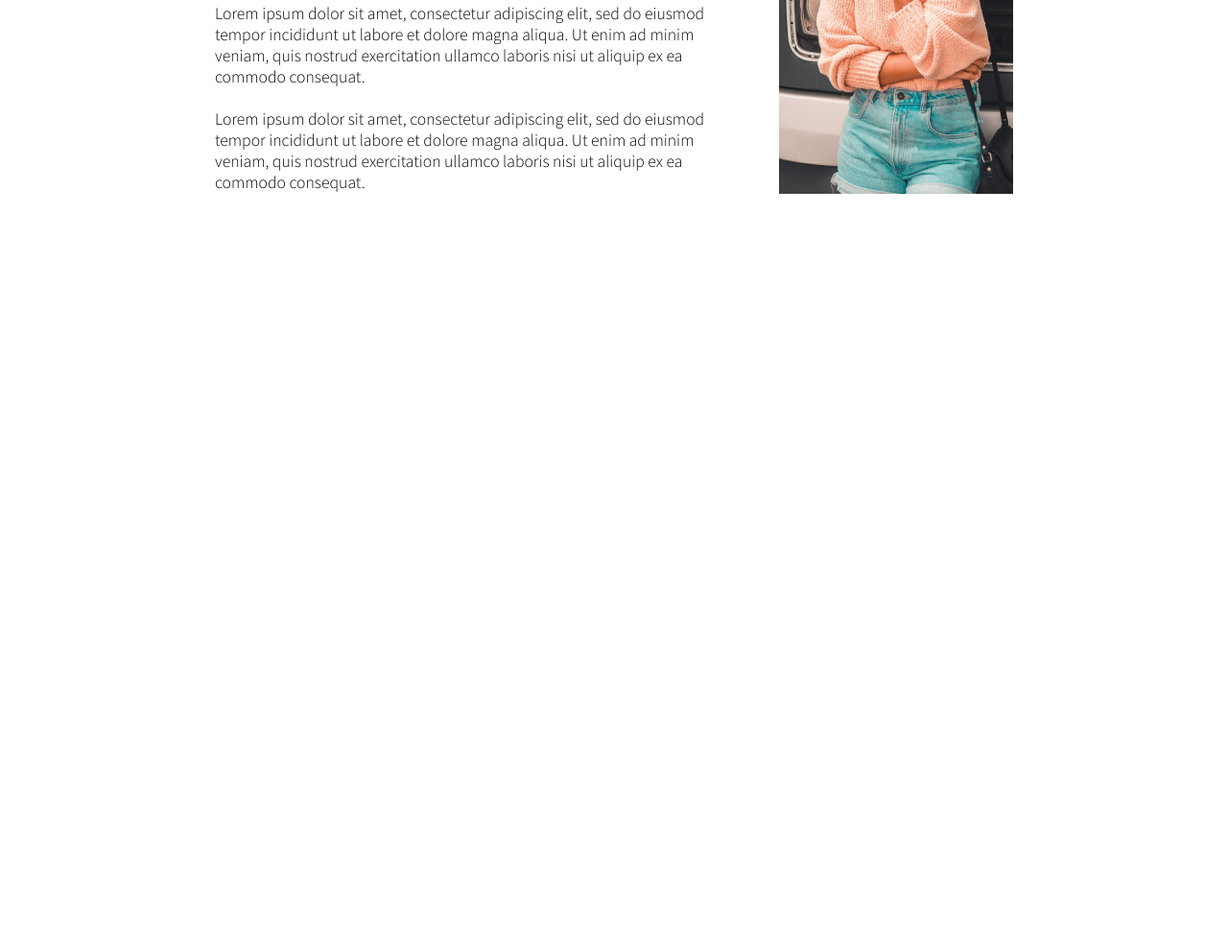
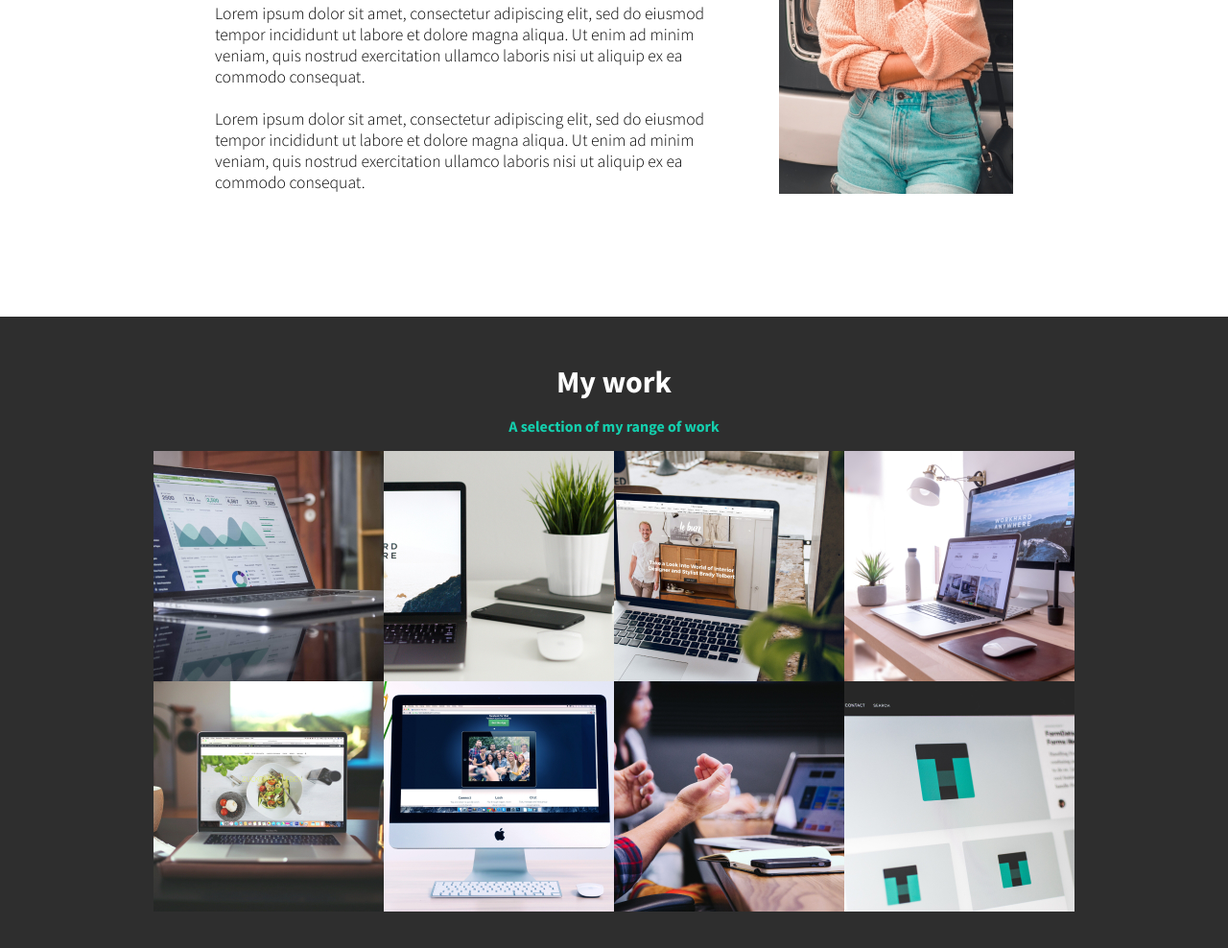
Before and after one commit to abh7662/UI_Design_Fundamentals, a plain HTML site: page Portfolio_Design/index.html in a window 1280 px wide. Shown: the part 1306-2294 px from the top of the page at 96% size. Before the commit the page ends 1636 px from the top, so only its background shows below. Drawn offline with Linux system fonts and the light colour scheme.

Commit message:
section_my_work completed

```diff
--- a/Portfolio_Design/index.css
+++ b/Portfolio_Design/index.css
@@ -139,3 +139,34 @@ html, body {
     height: 406px;
     object-fit: cover;
 }
+
+.section_my_work{
+    display: grid;
+    background-color: #2E2E2E;
+    color: white;
+    grid-template: auto auto auto auto / repeat(4, 240px);
+    justify-content: center;
+    align-content: center;
+    padding: 3em 0;
+    padding-bottom: 8em;
+}
+
+.section_my_work h1{
+    grid-column: 1/-1;
+    grid-row: 1;
+    text-align: center;
+    margin: 0;
+}
+
+.section_my_work p{
+    grid-column: 1/-1;
+    grid-row: 2;
+    text-align: center;
+    font-size: 1em;
+    color: #14CFAE;
+    font-weight: 700;
+}
+.section_my_work img{
+    width: 240px;
+    height: 240px;
+}
--- a/Portfolio_Design/index.html
+++ b/Portfolio_Design/index.html
@@ -38,7 +38,16 @@
             <img src="img/dev-jane-02.jpg" alt="dev-jane-02.jpg">
         </div>
         <div class="section_my_work">
-
+            <h1>My work</h1>
+            <p>A selection of my range of work</p>
+            <img src="img/portfolio-01.jpg" alt="">
+            <img src="img/portfolio-02.jpg" alt="">
+            <img src="img/portfolio-03.jpg" alt="">
+            <img src="img/portfolio-04.jpg" alt="">
+            <img src="img/portfolio-05.jpg" alt="">
+            <img src="img/portfolio-06.jpg" alt="">
+            <img src="img/portfolio-07.jpg" alt="">
+            <img src="img/portfolio-08.jpg" alt="">
         </div>
         <div class="footer">
 
```
